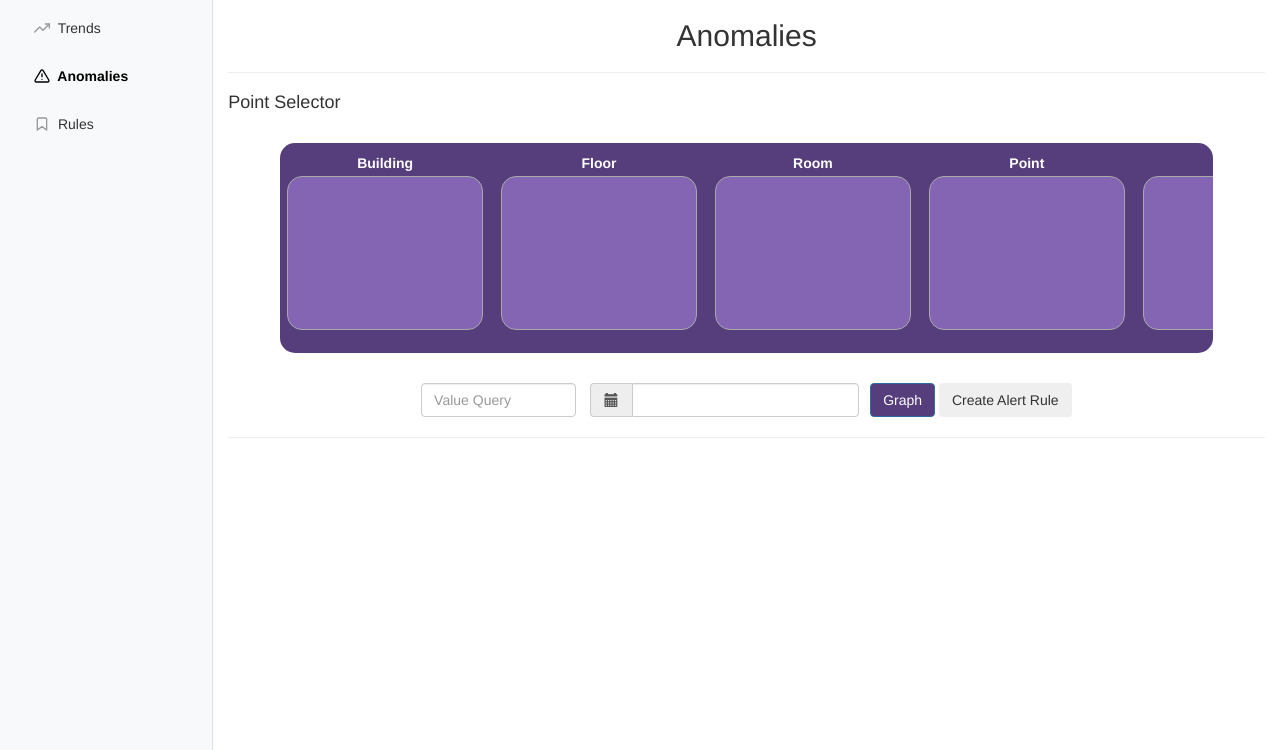
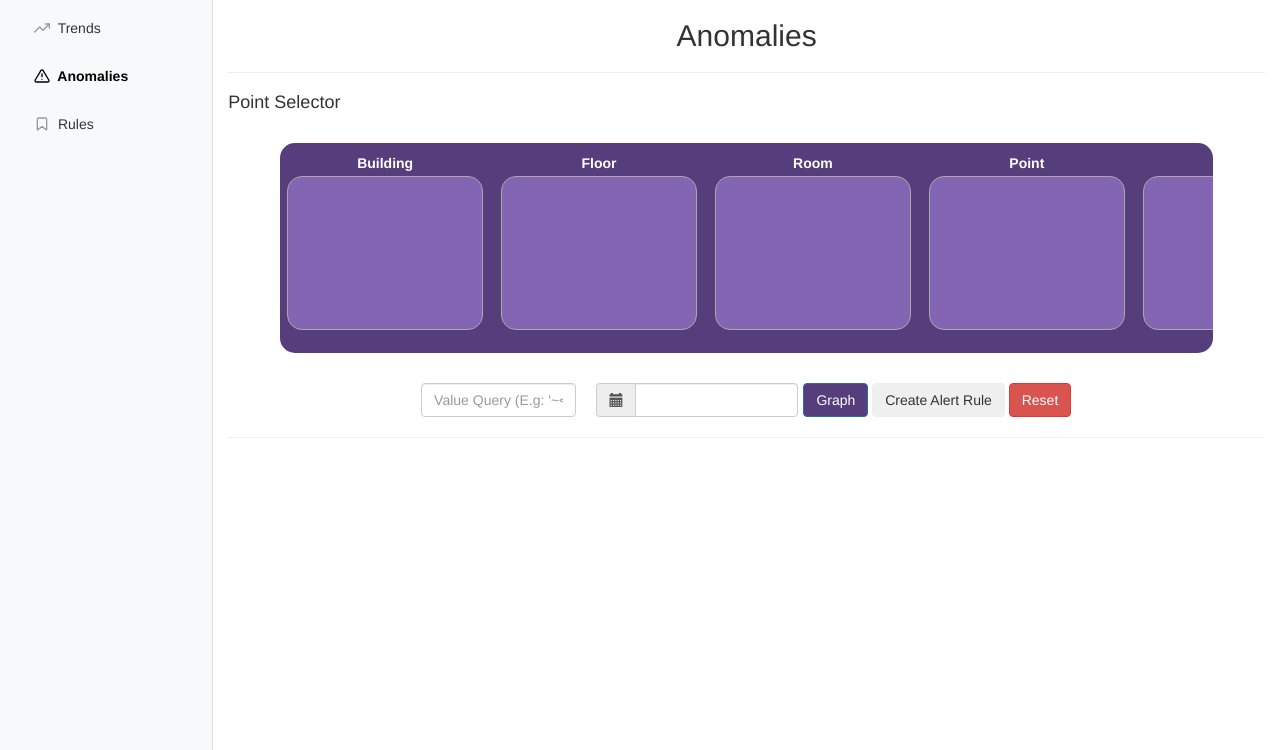
Before and after one commit to carleton-cs-energy-analytics/frontend, a Flask app: page /anomalies in a window 1280 px wide. Shown: the part 53-803 px from the top of the page. Run offline with Flask 2, Linux system fonts and the light colour scheme; lists and menus that the app fills with data are empty; some libraries are stand-ins or nearby versions.

Commit message:
Added reset btn to anomalies page

```diff
--- a/templates/anomalies.html
+++ b/templates/anomalies.html
@@ -57,21 +57,24 @@
 <div class="row">
     <div id="foobar" class="col-md-8 form-inline col-md-offset-2">
         <div class="col-md-3">
-            <input id="value-query" type="text" class="value-query form-control" placeholder="Value Query"
+            <input id="value-query" type="text" class="value-query form-control" placeholder="Value Query (E.g: '~< 62')"
                    style="width: 100%;"/>
         </div>
-        <div class=" form-group col-md-5">
+        <div class=" form-group col-md-4">
             <div id="timepicker" class="input-group" style="width: 100%">
                 <span class="input-group-addon"><i class="glyphicon glyphicon-calendar"></i></span>
                 <input type="text" class="form-control" name="datetimes" id="daterange"
                        style="background-color: white; cursor: pointer" readonly/>
             </div>
         </div>
-        <div class="form-group col-md-4">
+        <div class="form-group col-md-5">
             <button type="button" id="submit-search-query" type="button" class="btn btn-primary"
                     style="background-color: #563d7c">Graph
             </button>
             <button type="button" id="create-rule" class="btn btn-secondary">Create Alert Rule</button>
+            <button id="reset-form" type="button" class="btn btn-danger">
+                Reset
+            </button>
         </div>
     </div>
     <div class="col-md-2">
```
